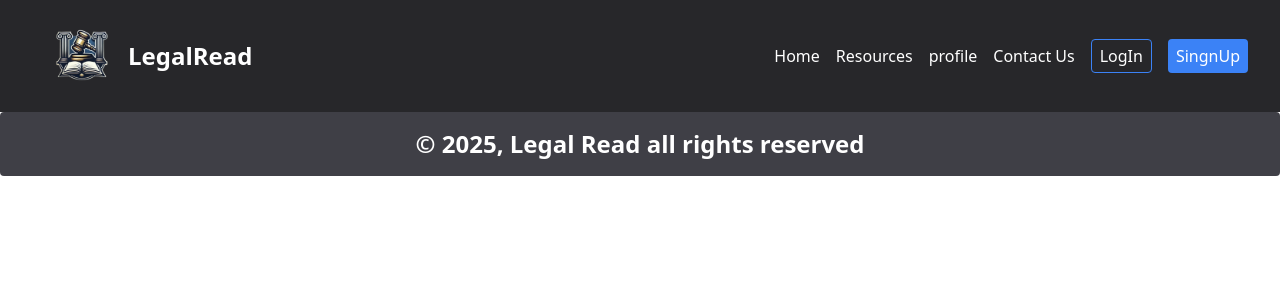
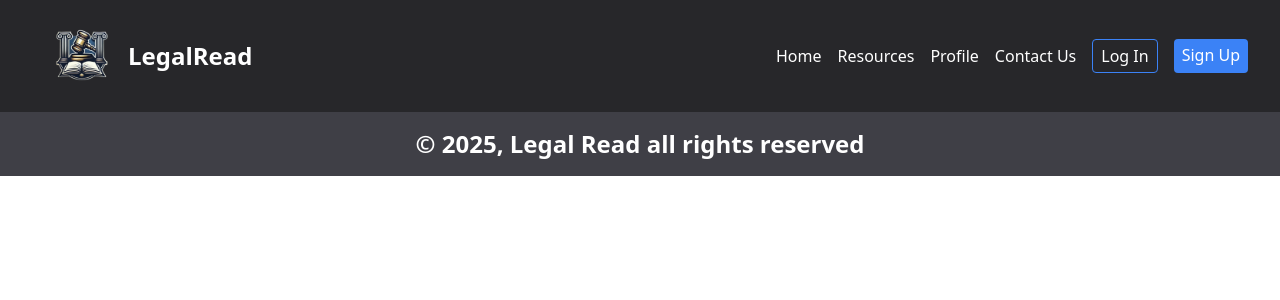
Before and after one commit to bibekExe/E-book_MERN_app, a React (Vite) app in the folder Client/: page /login in a window 1280 px wide. Shown: the top 300 px of the page. Built offline with nearby package versions, Linux system fonts and the light colour scheme.

Commit message:
working on redirection of links

```diff
--- a/Client/src/App.jsx
+++ b/Client/src/App.jsx
@@ -1,20 +1,26 @@
-//import React from 'react'
-import Home from './pages/Home'
-import Navbar from './components/Navbar/Navbar'
-import Footer from './components/Footer/Footer'
-import {BrowserRouter as Router, Routes, Route} from "react-router-dom"
+// Import necessary components and pages
+import Home from './pages/Home';
+import Resource from './pages/resource';
+import Navbar from './components/Navbar/Navbar';
+import Footer from './components/Footer/Footer';
+import LogIn from './pages/login';
+
+import { BrowserRouter as Router, Routes, Route } from "react-router-dom";
+
 const App = () => {
   return (
     <div>
       <Router>
         <Navbar />
-          <Routes>
-            <Route exact path="/" element={<Home />} />
-          </Routes>
+        <Routes>
+          <Route path="/" element={<Home />} />
+          <Route path="/resources" element={<Resource />} />
+          <Route path="/login" element={<LogIn />} /> {/* Changed to lowercase */}
+        </Routes>
         <Footer />
       </Router>
     </div>
-  )
-}
+  );
+};
 
-export default App
+export default App;
--- a/Client/src/components/Footer/Footer.jsx
+++ b/Client/src/components/Footer/Footer.jsx
@@ -3,7 +3,7 @@
 const Footer = () => {
   return (
 
-    <div className='bg-zinc-700 text-white px-8 py-4 rounded'>
+    <div className='bg-zinc-700 text-white px-8 py-4 '>
       <h1 className='text-2xl font-semibold text-center'>
         &copy; 2025, Legal Read all rights reserved
       </h1>
--- a/Client/src/components/Navbar/Navbar.jsx
+++ b/Client/src/components/Navbar/Navbar.jsx
@@ -1,52 +1,45 @@
-//import React from "react";
+import { Link } from "react-router-dom"; // Removed `Links`
 import { assets } from "../../assets/assets";
 
 const Navbar = () => {
   const links = [
-    {
-      title: "Home",
-      link: "/",
-    },
-
-    {
-      title: "Resources",
-      link: "/resources",
-    },
-
-    {
-      title: "profile",
-      link: "/profile",
-    },
-    {
-      title: "Contact Us",
-      link: "/contact-us",
-    },
+    { title: "Home", link: "/" },
+    { title: "Resources", link: "/resources" },
+    { title: "Profile", link: "/profile" },
+    { title: "Contact Us", link: "/contact-us" },
   ];
 
   return (
     <div className="flex bg-zinc-800 text-white px-8 py-2 items-center justify-between">
       <div className="flex items-center">
-        <img className="h-24 me-0" src={assets.logo} alt="" />
+        <img className="h-24 me-0" src={assets.logo} alt="Logo" />
         <h1 className="text-2xl font-semibold">LegalRead</h1>
       </div>
       <div className="nav-links-legalread flex items-center gap-4">
         <div className="flex gap-4">
-          {links.map((items, i) => (
-            <div
+          {links.map((item, i) => (
+            <Link
+              to={item.link}
               className="hover:text-blue-500 transition-all duration-300"
               key={i}
             >
-              {items.title}
-            </div>
+              {item.title}
+            </Link>
           ))}
         </div>
         <div className="flex gap-4">
-          <button className="px-2 py-1 border border-blue-500 rounded hover:bg-white hover:text-zinc-800 duration-300">
-            LogIn
-          </button>
-          <button className="px-2 py-1 bg-blue-500 rounded hover:bg-white hover:text-zinc-800 duration-300 ">
-            SingnUp
-          </button>
+          <Link
+            to="/login"
+            className="px-2 py-1 border border-blue-500 rounded hover:bg-white hover:text-zinc-800 duration-300"
+          >
+            Log In
+          </Link>
+          <Link
+            to="/signup"
+            className="px-2 py-1 bg-blue-500 rounded hover:bg-white hover:text-zinc-800 duration-300"
+          >
+            Sign Up
+          </Link>
         </div>
       </div>
     </div>
--- a/Client/src/pages/login.jsx
+++ b/Client/src/pages/login.jsx
@@ -1,6 +1,6 @@
 //import React from 'react'
 
-const login = () => {
+const LogIn = () => {
   return (
     <div>
 
@@ -8,4 +8,4 @@ const login = () => {
   )
 }
 
-export default login
+export default LogIn
--- a/Client/src/pages/resource.jsx
+++ b/Client/src/pages/resource.jsx
@@ -1,6 +1,6 @@
 //import React from 'react'
 
-const resource = () => {
+const Resource = () => {
   return (
     <div>
 
@@ -8,4 +8,4 @@ const resource = () => {
   )
 }
 
-export default resource
+export default Resource
--- a/Client/src/pages/signup.jsx
+++ b/Client/src/pages/signup.jsx
@@ -1,6 +1,6 @@
 //import React from 'react'
 
-const signup = () => {
+const Signup = () => {
   return (
     <div>
 
@@ -8,4 +8,4 @@ const signup = () => {
   )
 }
 
-export default signup
+export default Signup
```
